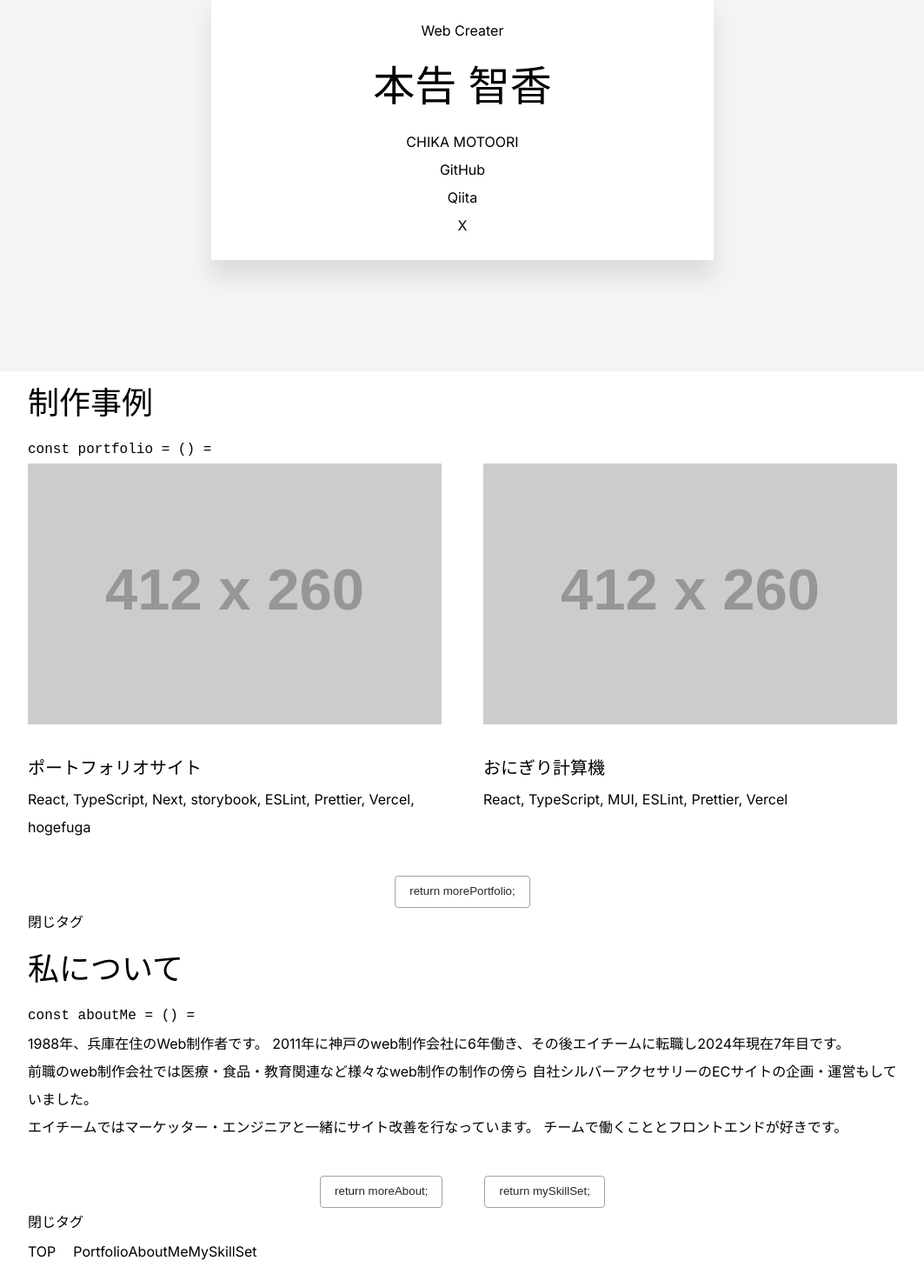
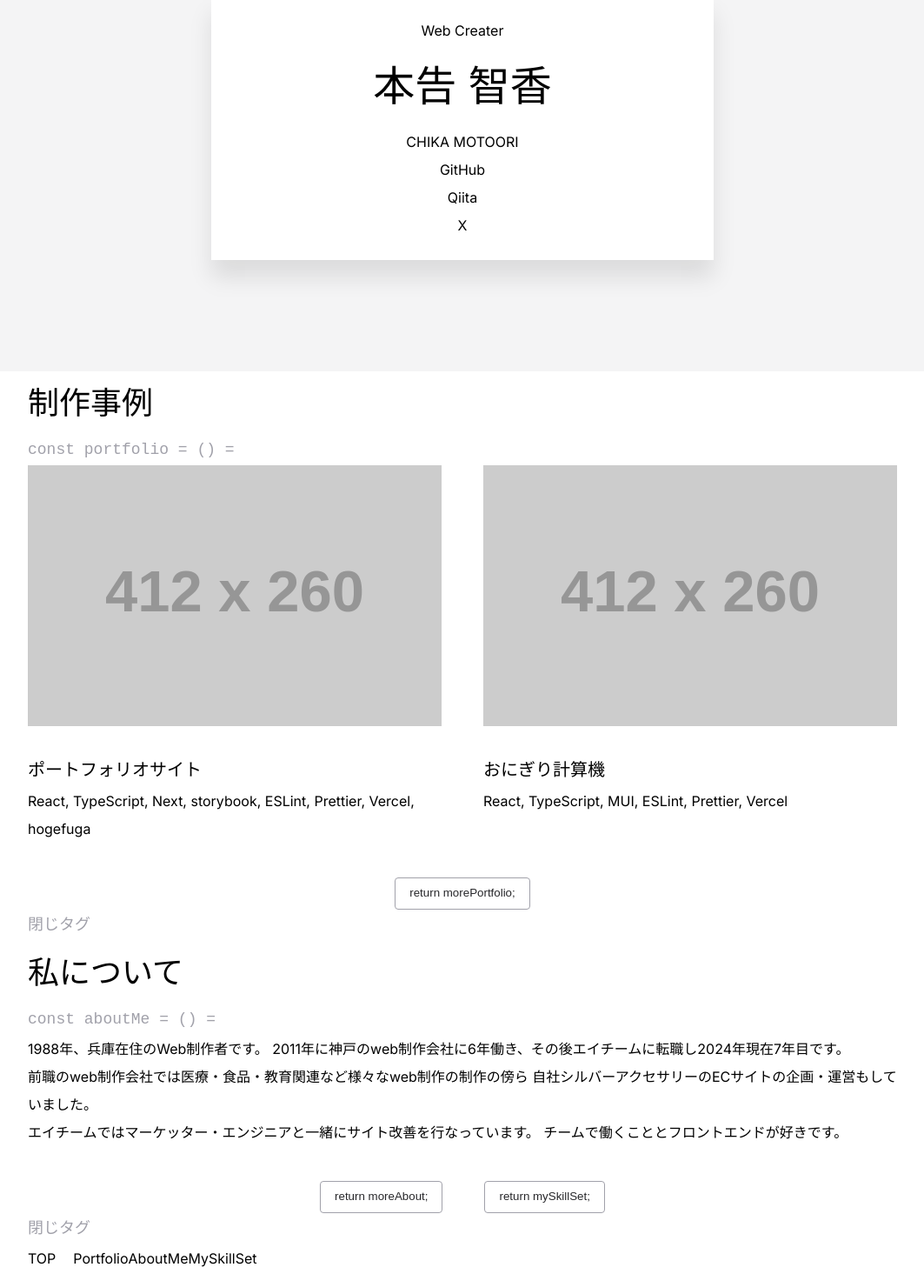
Before and after one commit to chika-create/portfolio, a Next.js app: page / in a window 1280 px wide. Shown: the part 165-1630 px from the top of the page at 87% size, without its empty margins (108-1171 px from the left). Built offline with nearby package versions, Linux system fonts and the light colour scheme.

Commit message:
:art: コード部分のスタイルを適用

```diff
--- a/src/app/page.tsx
+++ b/src/app/page.tsx
@@ -13,14 +13,14 @@ export default function Home() {
       <main className={styles.main}>
         <section>
           <Title level="h2">制作事例</Title>
-          <code>const portfolio = () = </code>
+          <code className={styles.codeText}>const portfolio = () = </code>
           <PortfolioList />
           <LinkButton>return morePortfolio;</LinkButton>
-          <code>閉じタグ</code>
+          <code className={styles.codeText}>閉じタグ</code>
         </section>
         <section>
           <Title level="h2">私について</Title>
-          <code>const aboutMe = () =</code>
+          <code className={styles.codeText}>const aboutMe = () =</code>
           <div>
             <p>
               1988年、兵庫在住のWeb制作者です。
@@ -43,7 +43,7 @@ export default function Home() {
               <LinkButton>return mySkillSet;</LinkButton>
             </li>
           </ul>
-          <code>閉じタグ</code>
+          <code className={styles.codeText}>閉じタグ</code>
         </section>
       </main>
       <Footer />
--- a/styles/common/page.module.scss
+++ b/styles/common/page.module.scss
@@ -12,3 +12,10 @@
   background-color: white;
   margin: 0 auto;
 }
+
+.codeText {
+  color: #a1a1aa;
+  font-size: 1.125rem;
+  line-height: 2;
+  margin-top: 1.25rem;
+}
```
